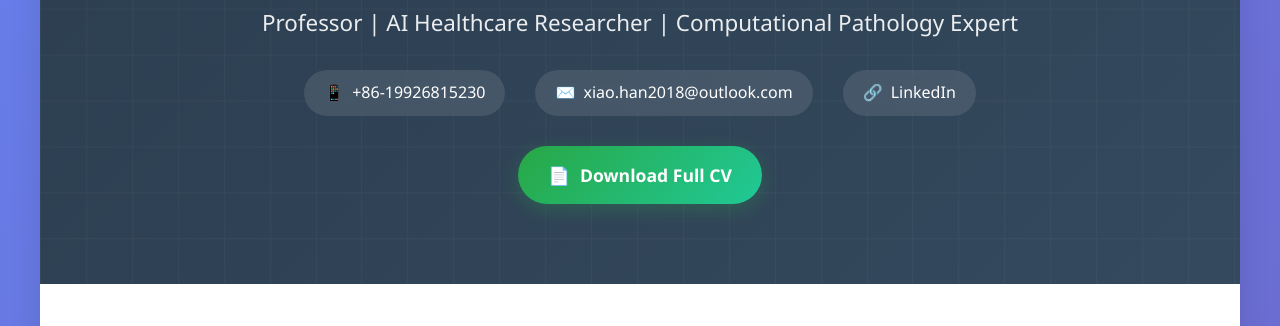
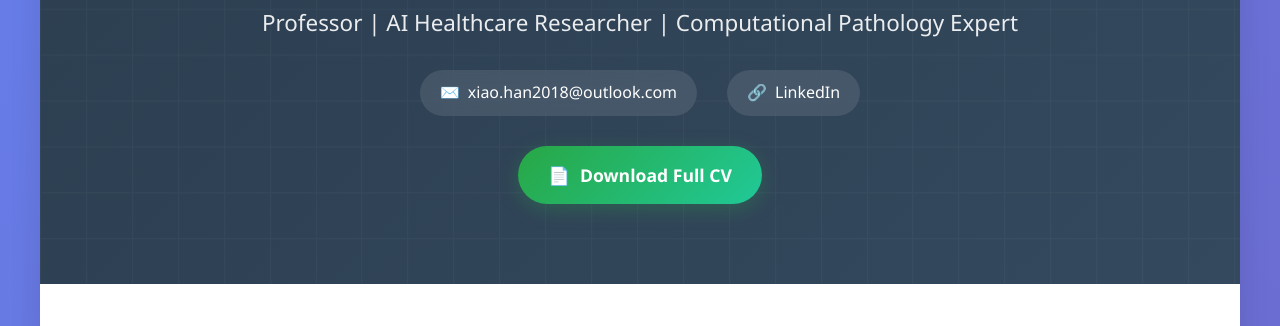
Before and after one commit to xhan2025/xhan2025.github.io, a plain HTML site: page index.html in a window 1280 px wide. Shown: the part 175-501 px from the top of the page. Drawn offline with Linux system fonts and the light colour scheme.

Commit message:
Update index.html

```diff
--- a/index.html
+++ b/index.html
@@ -444,10 +444,6 @@
                 <p class="title">Professor | AI Healthcare Researcher | Computational Pathology Expert</p>
                 <div class="contact-info">
                     <div class="contact-item">
-                        <span>📱</span>
-                        <span>+86-19926815230</span>
-                    </div>
-                    <div class="contact-item">
                         <span>✉️</span>
                         <a href="mailto:xiao.han2018@outlook.com">xiao.han2018@outlook.com</a>
                     </div>
```
